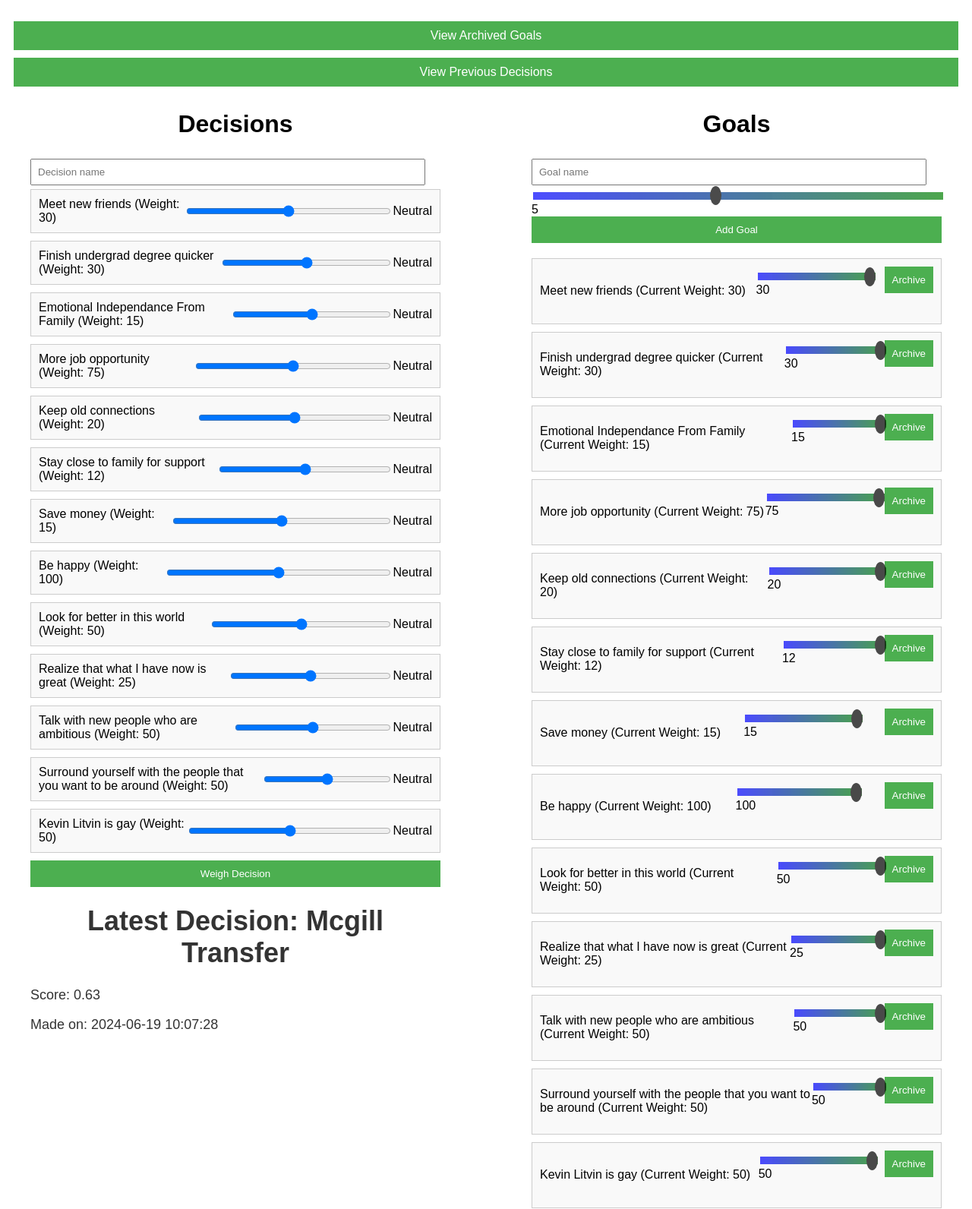
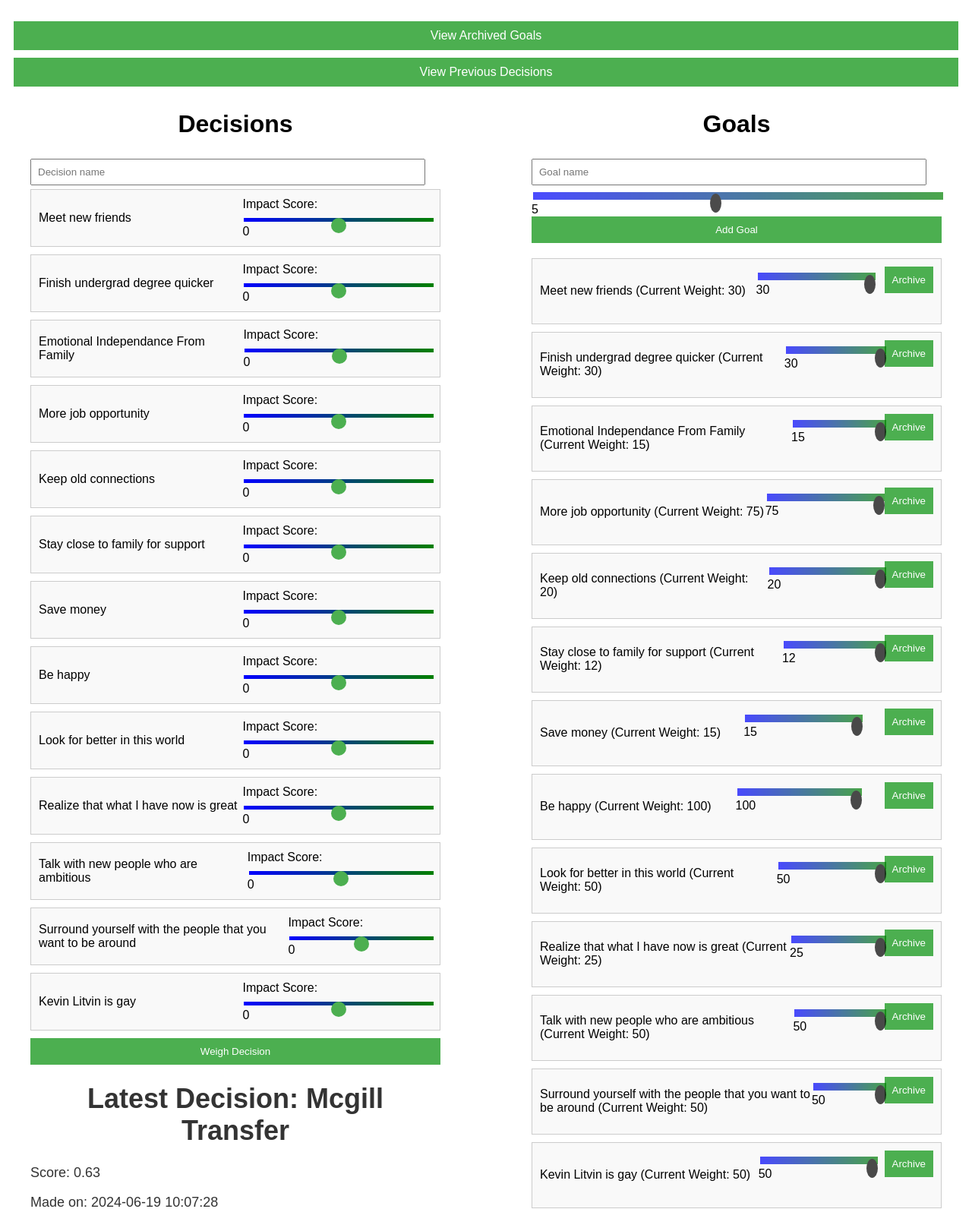
Before and after one commit to kevinl03/DecisionWeight, a Flask app: page / in a window 1280 px wide. Shown: the top 1592 px of the page at 76% size. Run offline with Flask 3, Linux system fonts and the light colour scheme; data comes from the database, SQL or seed files in the repository.

Commit message:
Made an impact score option

```diff
--- a/app.py
+++ b/app.py
@@ -141,7 +141,7 @@ def add_decision():
     for goal_id, score in scores.items():
         goal_name = next((goal[1] for goal in goals if str(goal[0]) == goal_id.split('_')[1]), "Unknown Goal")
         weight = next((goal[2] for goal in goals if str(goal[0]) == goal_id.split('_')[1]), 0)
-        score_value = {'positive': 1, 'neutral': 0, 'negative': -1}[score]
+        score_value = float(score)  # since score is a numeric value between -1 and 1
         impact_score = weight * score_value
         total_score += impact_score
         goal_impacts.append((goal_name, impact_score))
--- a/templates/index.html
+++ b/templates/index.html
@@ -163,6 +163,36 @@ input[type=range]::-moz-range-thumb {
     cursor: pointer;
     border-radius: 50%;
 }
+input[type="range"] {
+    -webkit-appearance: none; /* Override default CSS styles */
+    appearance: none;
+    width: 100%; /* Slider takes full width of its container */
+    background: transparent; /* No background */
+}
+
+input[type="range"]::-webkit-slider-thumb {
+    -webkit-appearance: none;
+    appearance: none;
+    width: 20px; /* Width of the thumb */
+    height: 20px; /* Height of the thumb */
+    background: #4CAF50; /* Green background */
+    cursor: pointer; /* Cursor on hover */
+    border-radius: 10px; /* Circular edges */
+}
+
+input[type="range"]::-moz-range-thumb {
+    width: 20px;
+    height: 20px;
+    background: #4CAF50;
+    cursor: pointer;
+    border-radius: 10px;
+}
+
+input[type="range"]::-webkit-slider-runnable-track {
+    height: 5px; /* Slider track height */
+    background: linear-gradient(to right, #0000FF, #008000); /* Gradient from blue to green */
+}
+
     </style>
 </head>
 <body>
@@ -175,36 +205,27 @@ input[type=range]::-moz-range-thumb {
                 <input type="text" name="name" placeholder="Decision name" required>
                 {% for goal in goals %}
                     <div class="goal-widget">
-                        <span>{{ goal[1] }} (Weight: {{ goal[2] }})</span>
-                        <input type="range" id="decisionSlider{{ loop.index }}" name="decision{{ loop.index }}" min="0" max="2" value="1" step="1">
-                        <output id="decisionOutput{{ loop.index }}">Neutral</output>
+                        <span>{{ goal[1] }}</span> <!-- Goal name -->
+                        <div>
+                            <label for="score_{{ goal[0] }}">Impact Score: </label>
+                            <input type="range" id="score_{{ goal[0] }}" name="score_{{ goal[0] }}" min="-1" max="1" value="0" step="0.01" class="decision-slider">
+                            <output id="output_{{ goal[0] }}">0</output>
+                        </div>
                     </div>
                 {% endfor %}
                 <button type="submit">Weigh Decision</button>
             </form>
             <script>
                 document.addEventListener('DOMContentLoaded', function() {
-                    var sliders = document.querySelectorAll('input[type="range"]');
-                    sliders.forEach(function(slider, index) {
+                    document.querySelectorAll('.decision-slider').forEach(function(slider) {
                         slider.addEventListener('input', function() {
-                            const value = parseInt(this.value);
-                            let label = '';
-                            switch(value) {
-                                case 0:
-                                    label = 'Negative';
-                                    break;
-                                case 1:
-                                    label = 'Neutral';
-                                    break;
-                                case 2:
-                                    label = 'Positive';
-                                    break;
-                            }
-                            document.getElementById('decisionOutput' + (index + 1)).textContent = label;
+                            const outputElement = document.getElementById('output_' + this.id.substring(6)); // Assumes your id is 'score_X'
+                            outputElement.value = parseFloat(this.value).toFixed(2); // Updates the output with the slider's value, formatted to 2 decimal places
                         });
                     });
                 });
             </script>
+
 
 
             {% if last_decision %}
```
Also changed, not shown: static/css/style.css (+8 -0 lines).
